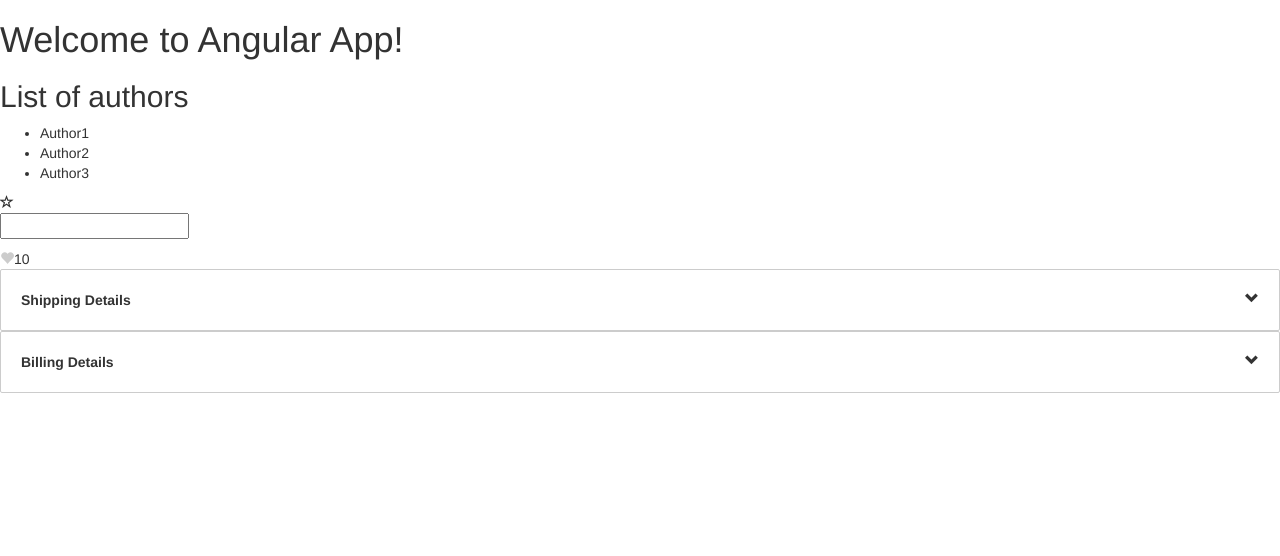
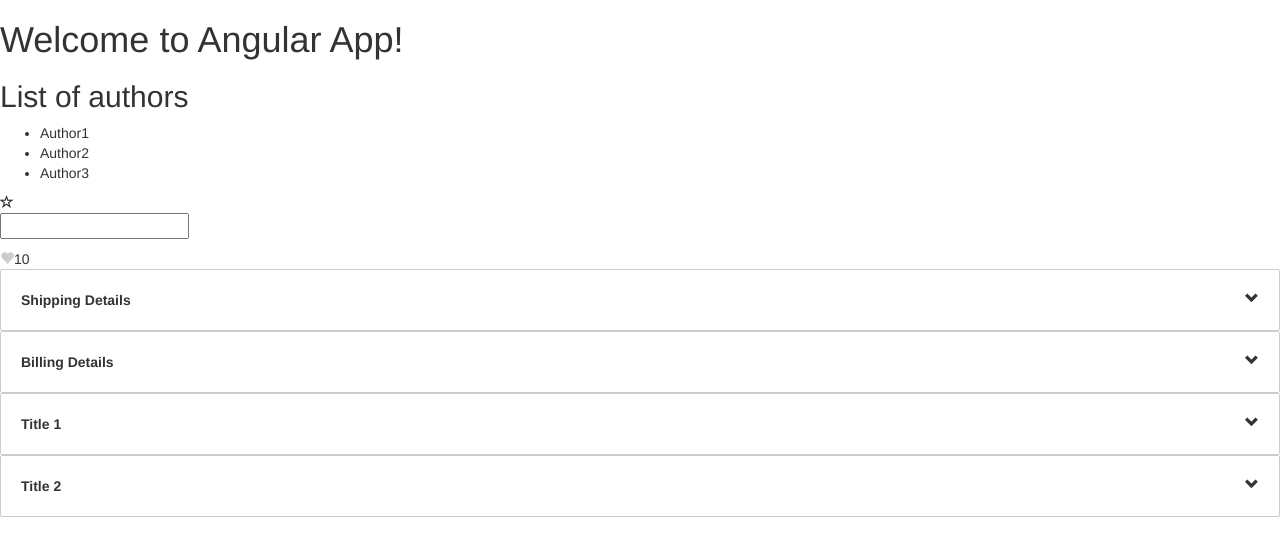
Before and after one commit to davidszorad/angular-hello-world, an Angular app: page / in a window 1280 px wide. Shown: the top 556 px of the page. Built offline with nearby package versions, Linux system fonts and the light colour scheme.

Commit message:
Zippy MOD: property bindings difference

```diff
--- a/src/app/app.component.html
+++ b/src/app/app.component.html
@@ -4,7 +4,7 @@
 <authors></authors>
 <app-favorite></app-favorite>
 <app-titlecasing></app-titlecasing>
-<app-likes [likesCount]="tweet.likesCount" [isActive]="tweet.isActive"></app-likes>
+<app-likes [likesCount]="10" [isActive]="tweet.isActive"></app-likes>
 
 <zippy title="Shipping Details">
   Shipping Details Content
@@ -12,3 +12,10 @@
 <zippy title="Billing Details">
   Billing Details Content
 </zippy>
+
+<zippy [title]="zippy1.title">
+    Shipping Details Content
+  </zippy>
+  <zippy [title]="zippy2.title">
+    Billing Details Content
+  </zippy>
--- a/src/app/app.component.ts
+++ b/src/app/app.component.ts
@@ -13,4 +13,12 @@
     isLiked: false,
     likesCount: 10
   }
+
+  zippy1 = {
+    title: "Title 1"
+  }
+
+  zippy2 = {
+    title: "Title 2"
+  }
 }
```
